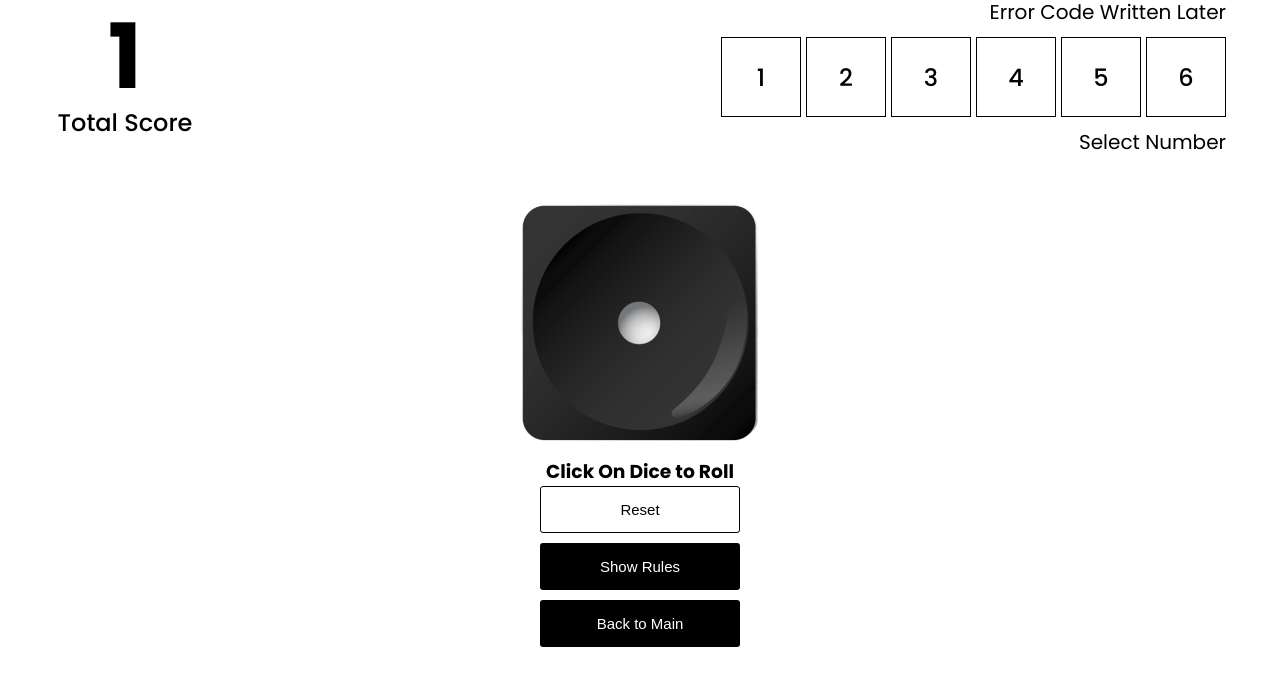
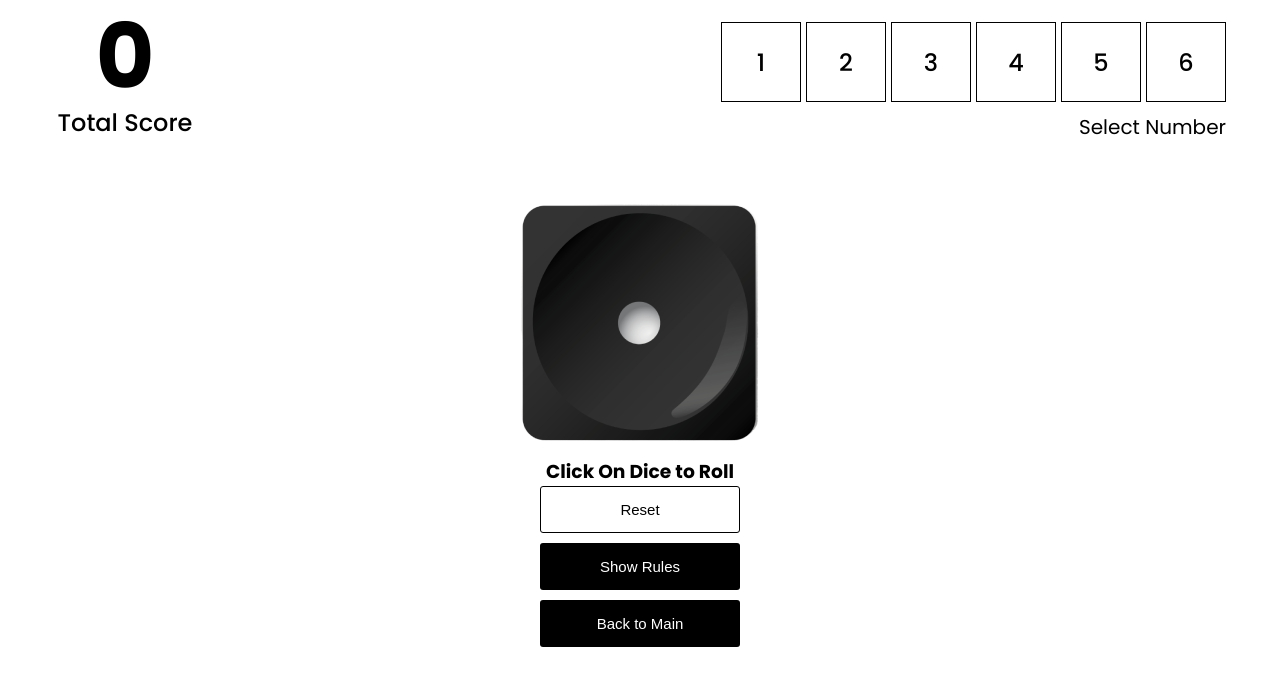
Before and after one commit to Deepak8519M/Practise-Projects, a React (Vite) app in the folder Proj2/: page / in a window 1280 px wide. Shown: the top 686 px of the page. Built offline with nearby package versions, Linux system fonts and the light colour scheme.

Commit message:
max code written

```diff
--- a/Proj2/src/components/GamePlay.jsx
+++ b/Proj2/src/components/GamePlay.jsx
@@ -1,29 +1,49 @@
-import React from "react";
+import React, { use } from "react";
 import styled from "styled-components";
 import ScoreCard from "./ScoreCard";
 import NumberChoose from "./NumberChoose";
 import RollDice from "./RollDice";
 import { useState } from "react";
 
-function GamePlay() {
-  const [score, setScore] = useState(1);
+function GamePlay({ toggle }) {
+  const [score, setScore] = useState(0);
   const [rollDice, setRollDice] = useState(1);
+  const [numberSelected, setNumberSelected] = useState(null);
+  const [error, setError] = useState("");
 
   const randomGenerate = (max, min) => {
     return Math.floor(Math.random() * (max - min)) + min;
   };
 
   const DiceRoll = () => {
+    if (!numberSelected) {
+      setError("error Please select Number");
+      return;
+    }
+
     const randomNumber = randomGenerate(1, 6);
 
     setRollDice(randomNumber);
+
+    if (randomNumber === numberSelected) {
+      setScore((prev) => prev + randomNumber);
+    } else {
+      setScore((prev) => prev - randomNumber);
+    }
+
+    setNumberSelected(null);
   };
 
   return (
     <Main>
       <div className="navigation">
         <ScoreCard score={score} />
-        <NumberChoose />
+        <NumberChoose
+          numberSelected={numberSelected}
+          setNumberSelected={setNumberSelected}
+          error={error}
+          setError={setError}
+        />
       </div>
 
       <RollDice
@@ -31,6 +51,7 @@ function GamePlay() {
         rollDice={rollDice}
         randomGenerate={randomGenerate}
         DiceRoll={DiceRoll}
+        toggle={toggle}
       />
     </Main>
   );
--- a/Proj2/src/components/NumberChoose.jsx
+++ b/Proj2/src/components/NumberChoose.jsx
@@ -1,19 +1,25 @@
 import React, { useState } from "react";
 import styled from "styled-components";
 
-function NumberChoose() {
+function NumberChoose({
+  numberSelected,
+  setNumberSelected,
+  error,
+  setError,
+
+}) {
   const array = [1, 2, 3, 4, 5, 6];
 
-  const [numberSelected, setNumberSelected] = useState(null);
   return (
     <NumberBox>
-      <p>Error Code Written Later</p>
+      <p className="err">{error}</p>
       <div className="boxflex">
         {array.map((value, key) => (
           <Box
             isSelected={numberSelected === value}
             onClick={() => {
               setNumberSelected(value);
+              setError("");
             }}
             key={key}
           >
@@ -42,6 +48,9 @@ const NumberBox = styled.div`
     gap: 5px;
     align-items: center;
   }
+  .err {
+    color: red;
+  }
 
   p {
     font-size: 20px;
--- a/Proj2/src/components/RollDice.jsx
+++ b/Proj2/src/components/RollDice.jsx
@@ -2,7 +2,7 @@ import React, { useState } from "react";
 import { Button, OverlayButton } from "./Button";
 import styled from "styled-components";
 
-function RollDice({ setScore, rollDice, randomGenerate, DiceRoll }) {
+function RollDice({ setScore, rollDice, randomGenerate, DiceRoll,toggle }) {
   return (
     <DiceFlex>
       <div>
@@ -12,7 +12,7 @@ function RollDice({ setScore, rollDice, randomGenerate, DiceRoll }) {
       <div className="btns">
         <OverlayButton onClick={() => setScore(0)}>Reset</OverlayButton>
         <Button>Show Rules</Button>
-        <Button>Back to Main</Button>
+        <Button onClick={toggle}>Back to Main</Button>
       </div>
     </DiceFlex>
   );
```
